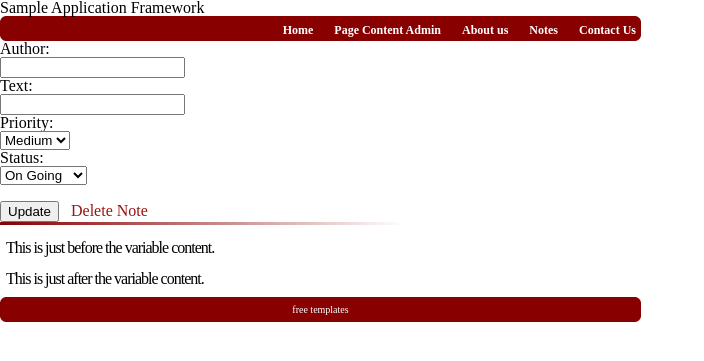
After one commit to wmgraham1/NewDemo, a Python web app: template templates/edit.html in a window 1280 px wide. The commit adds this page. Shown: the top 361 px of the page, without its empty margins (0-704 px from the left). Run offline with Jinja, Linux system fonts and the light colour scheme; the template is opened without the code that fills it, so the values that code supplies are empty.

Commit message:
Commit CRUD 1
The CRUD functions are working under Menu Item Notes.  There are CSS
issues when in the View functions.  Need to modify the other menu items
to use the jinja2 format.

```diff
--- /dev/null
+++ b/css/reset.css
@@ -0,0 +1,44 @@
+/* http://meyerweb.com/eric/tools/css/reset/
+   v2.0 | 20110126
+   License: none (public domain)
+*/
+
+html, body, div, span, applet, object, iframe,
+h1, h2, h3, h4, h5, h6, p, blockquote, pre,
+a, abbr, acronym, address, big, cite, code,
+del, dfn, em, img, ins, kbd, q, s, samp,
+small, strike, strong, sub, sup, tt, var,
+b, u, i, center,
+dl, dt, dd, ol, ul, li,
+fieldset, form, label, legend,
+table, caption, tbody, tfoot, thead, tr, th, td,
+article, aside, canvas, details, embed,
+figure, figcaption, footer, header, hgroup,
+menu, nav, output, ruby, section, summary,
+time, mark, audio, video {
+	margin: 0;
+	padding: 0;
+	border: 0;
+	font-size: 100%;
+	font: inherit;
+	vertical-align: baseline;
+}
+/* HTML5 display-role reset for older browsers */
+article, aside, details, figcaption, figure,
+footer, header, hgroup, menu, nav, section {
+	display: block;
+}
+body {
+	line-height: 1;
+}
+ol, ul {
+	list-style: none;
+}
+blockquote, q {
+	quotes: none;
+}
+blockquote:before, blockquote:after,
+q:before, q:after {
+	content: '';
+	content: none;
+}
--- a/pageadmin.py
+++ b/pageadmin.py
@@ -2,7 +2,7 @@ import webapp2
 from google.appengine.ext.webapp import template
 #from google.appengine.ext.db import djangoforms
 
-#import models
+import models
 
 #class PageContentForm(djangoforms.ModelForm):
 #  class Meta:
--- /dev/null
+++ b/templates/edit.html
@@ -0,0 +1,68 @@
+{% extends "page_template.html" %}
+{% block content %}
+
+<form action="" method="post">
+  <div class="field-wrapper">
+
+    <div class="field-label">
+      <label for="id_author">Author</label>:
+    </div>
+
+    <div class="field-field">
+      <input type="text" name="author" value="{{ note.author }}" id="id_author" />
+
+    </div>
+
+  </div>
+
+  <div class="field-wrapper">
+
+    <div class="field-label">
+      <label for="id_text">Text</label>:
+    </div>
+
+    <div class="field-field">
+      <input type="text" name="text" value="{{ note.text }}" id="id_text" />
+
+    </div>
+
+  </div>
+
+  <div class="field-wrapper">
+
+    <div class="field-label">
+      <label for="id_priority">Priority</label>:
+    </div>
+
+    <div class="field-field">
+      <select name="priority" id="id_priority">
+        <option value="High">High</option>
+        <option value="Medium" selected="selected">Medium</option>
+        <option value="Low">Low</option>
+      </select>
+
+    </div>
+
+  </div>
+
+  <div class="field-wrapper">
+
+    <div class="field-label">
+      <label for="id_status">Status</label>:
+    </div>
+
+    <div class="field-field">
+      <select name="status" id="id_status">
+        <option value="On Going">On Going</option>
+        <option value="Completed">Completed</option>
+      </select>
+
+    </div>
+
+  </div>
+
+   <br />
+
+  <input type="submit" value="Update" />&nbsp;&nbsp;&nbsp;<a href ="/notes/delete/{{ note.key().id() }}">Delete Note</a>
+</form>
+{% endblock content %}
--- a/templates/page_template.html
+++ b/templates/page_template.html
@@ -3,6 +3,7 @@
 <head>
 <meta http-equiv="Content-Type" content="text/html; charset=utf-8" />
 <link href="css/style.css" rel="stylesheet" type="text/css" />
+<link rel="stylesheet" href="/static/css/reset.css">
 <title>Simple Test of inserting content in a template</title>
 </head>
 
@@ -13,16 +14,20 @@
     	<a href="/">Home</a>
         <a href="/content">Page Content Admin</a>
         <a href="/about">About us</a>
+        <a href="/notes">Notes</a>
         <a href="/contact">Contact Us</a>
     </div>
     <div id="contentColumn">
 
-  <!-- This is an entry, copy and paste it to create a new one -->
-		<div class="divider"></div>
+    <div class="wrapper">
+    {% block content %}
+    {% endblock content %}
+    </div>
+
+	<div class="divider"></div>
         <p>This is just before the variable content.</p>
 		<h2> {{ content1  }} </h2>
         <p>This is just after the variable content.</p>
-
     </div>
 
 
```
Also changed, not shown: app.yaml (+7 -0 lines), main.py (+9 -3 lines), models.py (+24 -2 lines), notes.py (added, +10 -0 lines), templates/base.html (added, +12 -0 lines), templates/create.html (added, +69 -0 lines), templates/index.html (added, +33 -0 lines), views - Copy.py (added, +76 -0 lines), views.py (added, +76 -0 lines), index.yaml (line endings or trailing spaces).
